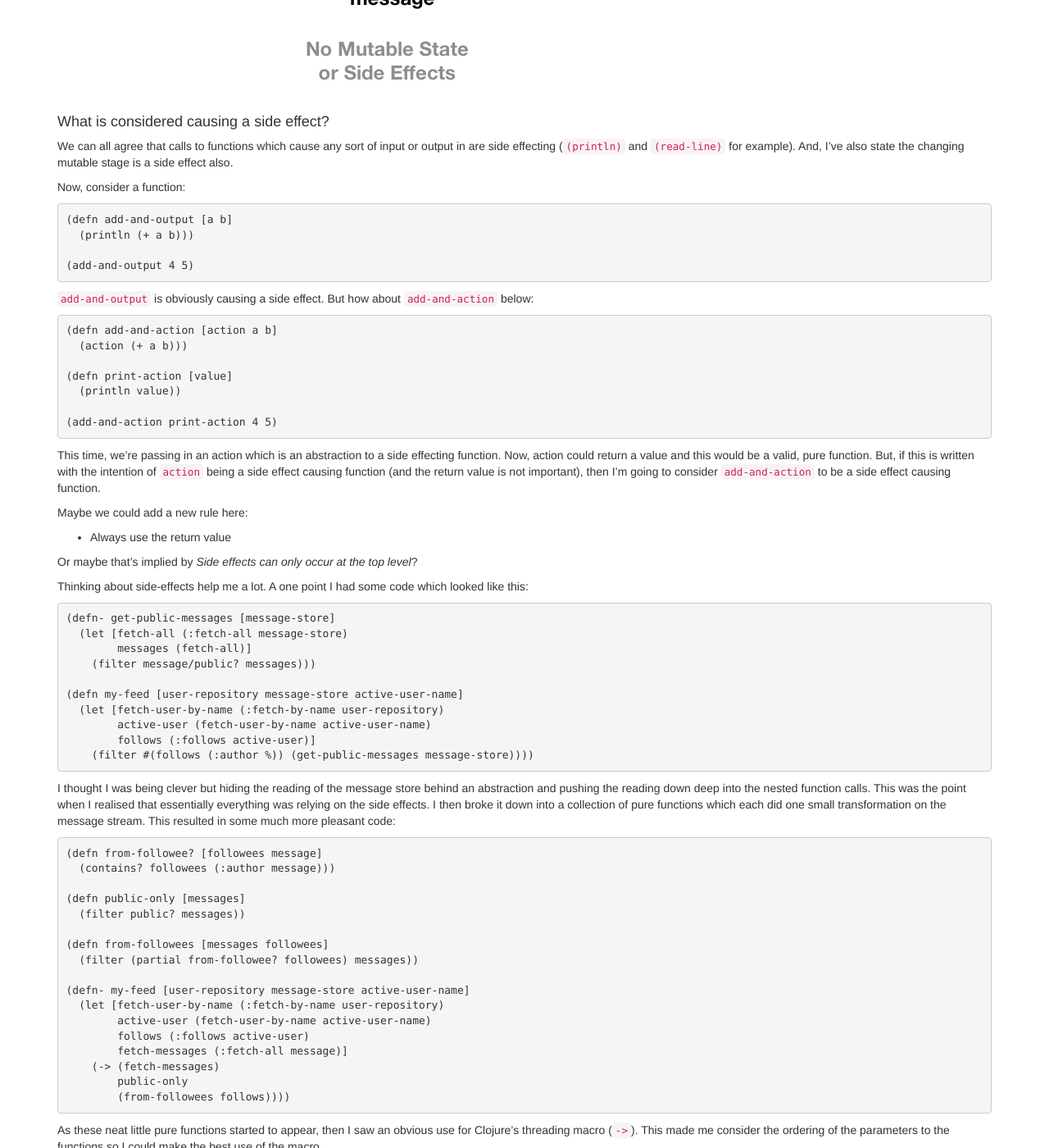
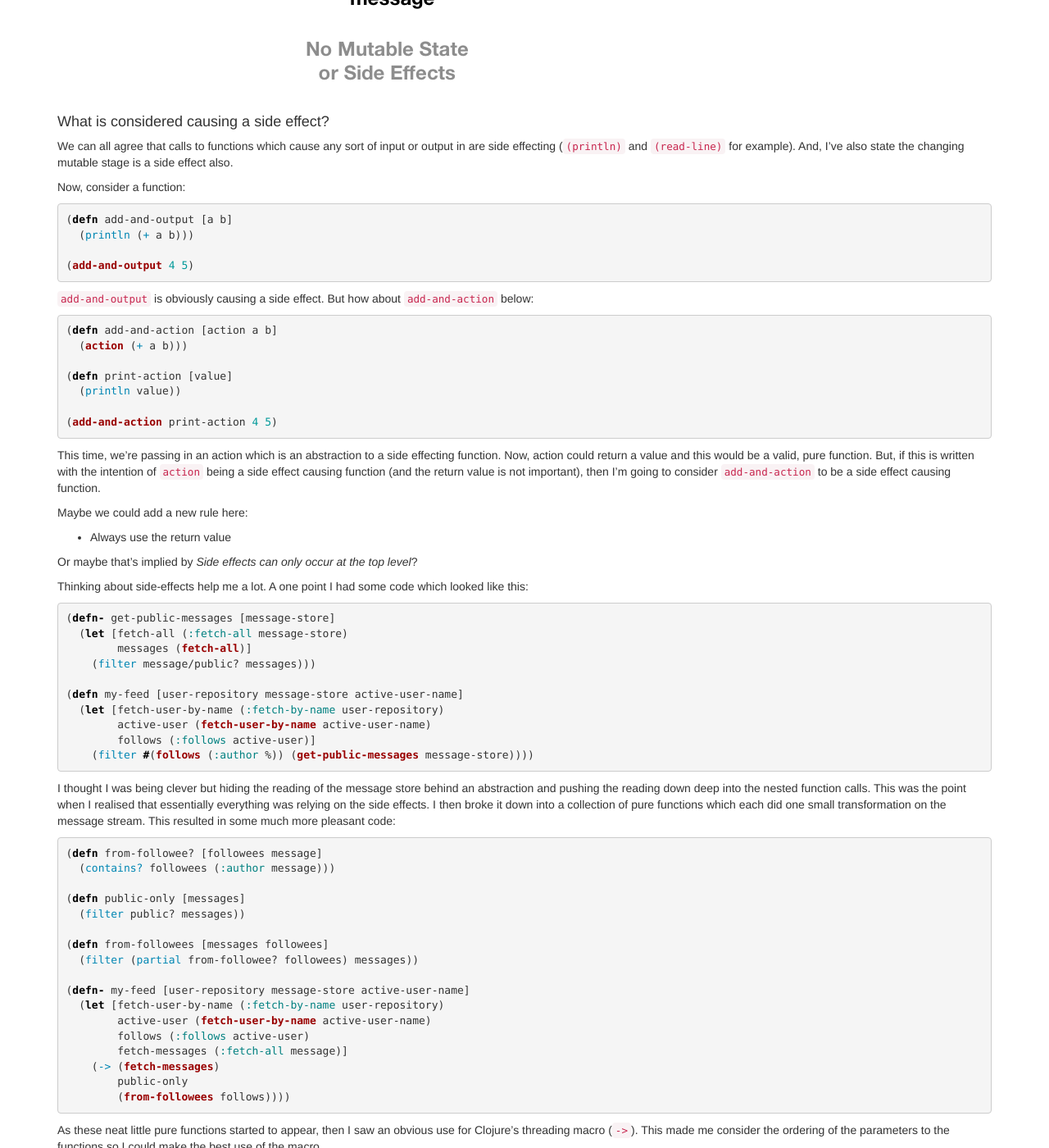
Before and after one commit to tomphp/tomphp.github.io, a Jekyll site: the page built from _posts/2015-06-21-functional-calisthenics-in-clojure.md, in a window 1280 px wide and 1400 px high, scrolled down 3332 px. Shown: the whole window at 82% size. Built offline with Jekyll 4.4.1, drawn with Linux system fonts in a browser that asks for light colours; nearby versions of some CDN libraries; library files that are not in the unit come from our copies; comment, search, counter and statistics services are not loaded; some of the changed text lies outside the part shown.

Commit message:
Fix clojure formatting

````diff
--- a/_posts/2015-06-21-functional-calisthenics-in-clojure.md
+++ b/_posts/2015-06-21-functional-calisthenics-in-clojure.md
@@ -144,24 +144,24 @@ is a bit less obvious though?
 
 In Clojure, this is saying to prefer this:
 
-```
+{% highlight clojure %}
 (defn make [author message]
   (let [mention-matches (re-seq #"@([A-Za-z0-9]*)" message)
         mentions (map second mention-matches)
         link-matches (re-seq #"(http://[^\s]*)" message)
         links (map second link-matches)]
     (Message. author message (set mentions) (set links))))
-```
+{% endhighlight %}
 
 over
 
-```
+{% highlight clojure %}
 (defn make [author message]
   (Message. author
             message
             (set (map second (re-seq #"@([A-Za-z0-9]*)" message)))
             (set (map second (re-seq #"(http://[^\s]*)" message)))))
-```
+{% endhighlight %}
 
 Those may not have been the best examples, but hopefully the first one is some
 what clearer. However, the second one looks more concise.
@@ -176,15 +176,15 @@ possible. For this reason, this rule gets the thumbs up from me.
 
 There are 2 syntaxes for creating anonymous functions in Clojure:
 
-```
+{% highlight clojure %}
 (fn [value] (* value value))
-```
+{% endhighlight %}
 
 And:
 
-```
+{% highlight clojure %}
 #(* % %)
-```
+{% endhighlight %}
 
 I think the *Name Everything* rule should enforce the use of the first method.
 However, in my code, I've used the second method a lot - I just like it for
@@ -228,17 +228,17 @@ I've also state the changing mutable stage is a side effect also.
 
 Now, consider a function:
 
-```
+{% highlight clojure %}
 (defn add-and-output [a b]
   (println (+ a b)))
 
 (add-and-output 4 5)
-```
+{% endhighlight %}
 
 `add-and-output` is obviously causing a side effect. But how about
 `add-and-action` below:
 
-```
+{% highlight clojure %}
 (defn add-and-action [action a b]
   (action (+ a b)))
 
@@ -246,7 +246,7 @@ Now, consider a function:
   (println value))
 
 (add-and-action print-action 4 5)
-```
+{% endhighlight %}
 
 This time, we're passing in an action which is an abstraction to a side
 effecting function. Now, action could return a value and this would be a valid,
@@ -263,7 +263,7 @@ Or maybe that's implied by *Side effects can only occur at the top level*?
 Thinking about side-effects help me a lot. A one point I had some code which
 looked like this:
 
-```
+{% highlight clojure %}
 (defn- get-public-messages [message-store]
   (let [fetch-all (:fetch-all message-store)
         messages (fetch-all)]
@@ -274,7 +274,7 @@ looked like this:
         active-user (fetch-user-by-name active-user-name)
         follows (:follows active-user)]
     (filter #(follows (:author %)) (get-public-messages message-store))))
-```
+{% endhighlight %}
 
 I thought I was being clever but hiding the reading of the message store behind
 an abstraction and pushing the reading down deep into the nested function
@@ -283,7 +283,7 @@ relying on the side effects. I then broke it down into a collection of pure
 functions which each  did one small transformation on the message
 stream. This resulted in some much more pleasant code:
 
-```
+{% highlight clojure %}
 (defn from-followee? [followees message]
   (contains? followees (:author message)))
 
@@ -301,7 +301,7 @@ stream. This resulted in some much more pleasant code:
     (-> (fetch-messages)
         public-only
         (from-followees follows))))
-```
+{% endhighlight %}
 
 As these neat little pure functions started to appear, then I saw an obvious
 use for Clojure's threading macro (`->`). This made me consider the ordering
@@ -329,49 +329,49 @@ I've come to the conclusion that I don't think this is right for Clojure.
 
 Take this example from my code:
 
-```
+{% highlight clojure %}
 (defn- timeline-for-user [fetch-messages user-name]
   (-> (fetch-messages)
       messages/public-only
       (messages/authored-by user-name)))
-```
+{% endhighlight %}
 
-```
+{% highlight clojure %}
 (defn public-only [messages]
   (filter public? messages))
 
 (defn authored-by [messages author-name]
   (filter (partial message/authored-by? author-name) messages))
-```
+{% endhighlight %}
 
-```
+{% highlight clojure %}
 (defn authored-by? [author-name message]
   (= (:author message) author-name))
-```
+{% endhighlight %}
 
 I tried re-writing this like so:
 
-```
+{% highlight clojure %}
 ; This is outside the "domain model" so I'm allowing the parameters
 (defn- timeline-for-user [fetch-messages user-name]
   (let [authored-by (messages/authored-by username)]
     (-> (fetch-messages)
         messages/public-only
         messages/authored-by)))
-```
+{% endhighlight %}
 
-```
+{% highlight clojure %}
 (defn public-only [messages]
   (filter public? messages))
 
 (defn authored-by [messages author-name]
   (partial filter (message/authored-by author-name) messages))
-```
+{% endhighlight %}
 
-```
+{% highlight clojure %}
 (defn authored-by [author-name]
   (fn [message] (= (:author message) author-name)))
-```
+{% endhighlight %}
 
 I studied this for a while and decided that I had gained nothing from it. I can
 achieve the same functionality using `partial` and I feel the first is a little
````
